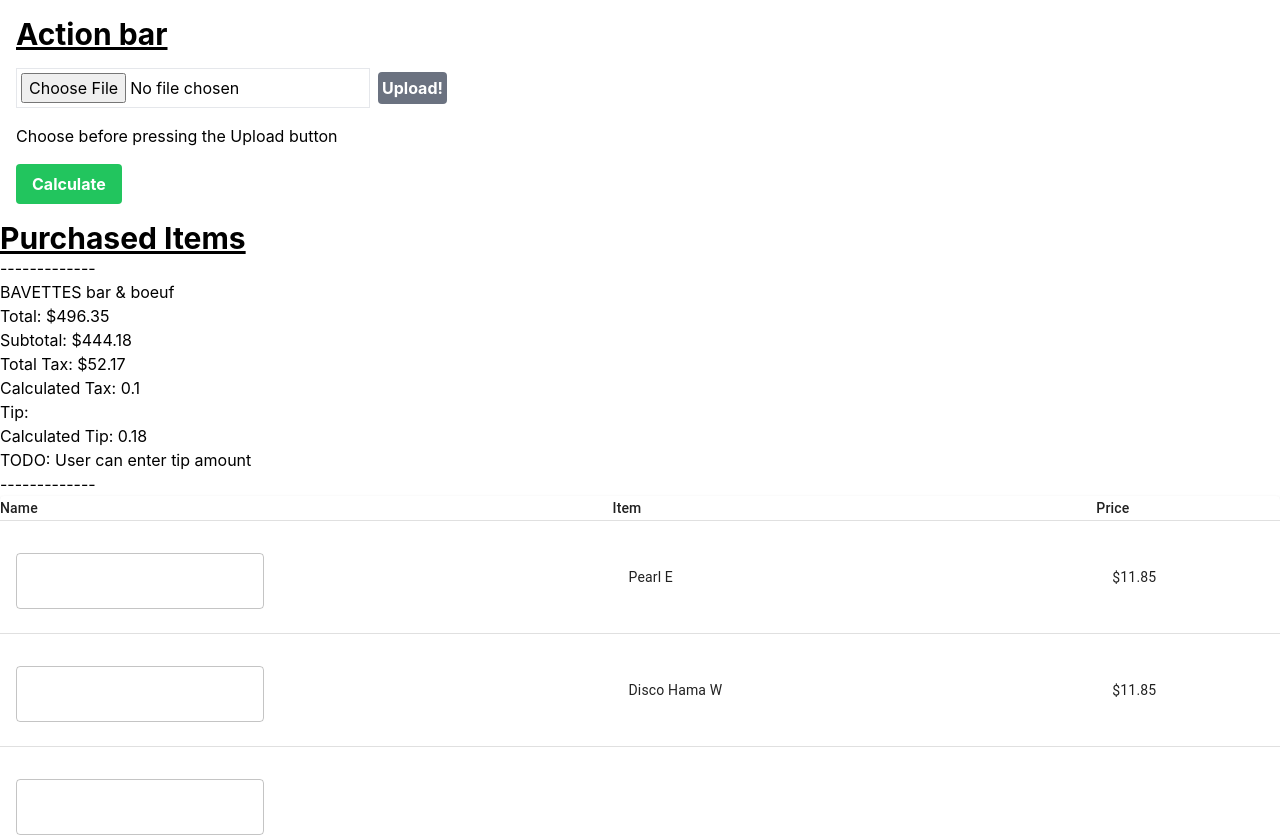
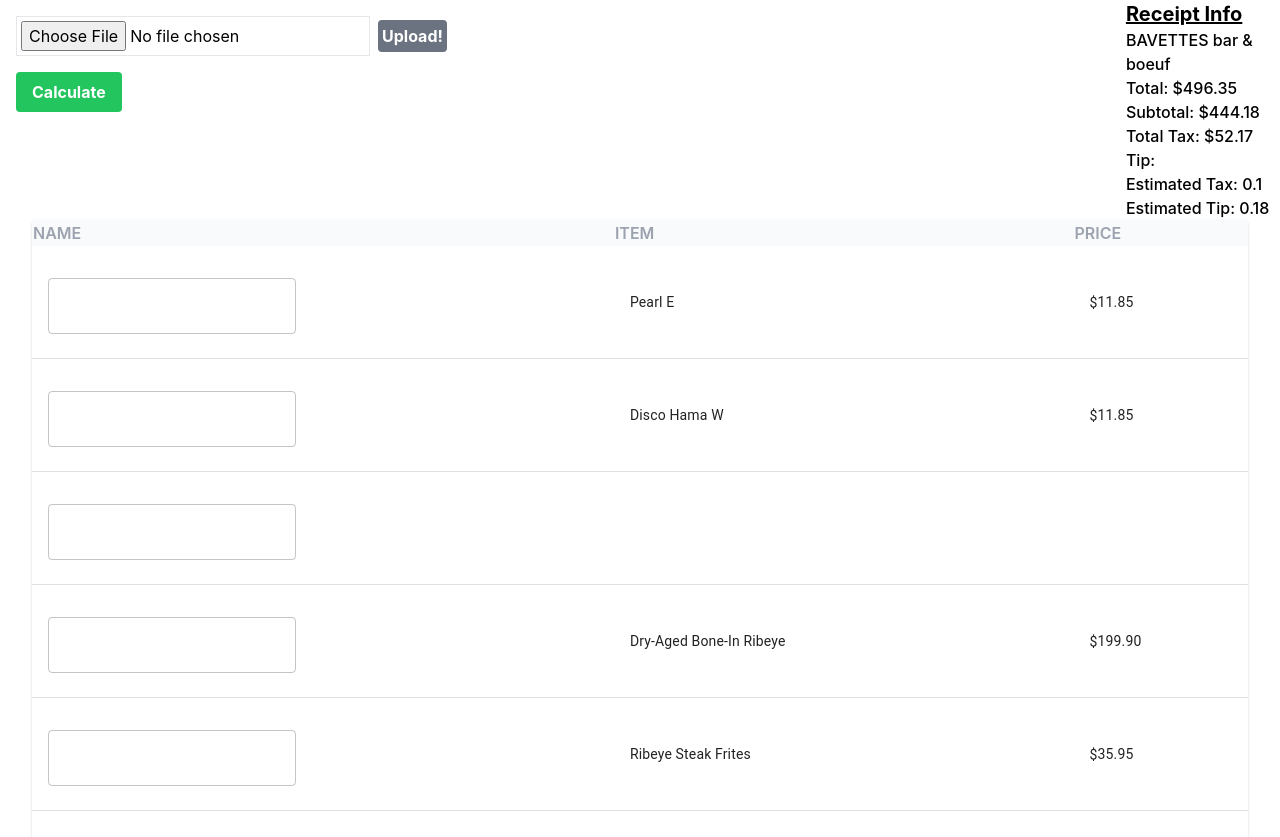
Before and after one commit to vinhle000/receipt-splitter, a React (Create React App) app in the folder client/: page / in a window 1280 px wide. Shown: the top 837 px of the page. Built offline with nearby package versions, Linux system fonts and the light colour scheme.

Commit message:
Added more styling to client

```diff
--- a/client/src/App.js
+++ b/client/src/App.js
@@ -45,6 +45,7 @@ function App() {
 
   return (
     <>
+    <div className='TopBarContainer  flex justify-between md:container md:mx-auto ' >
       <ActionBar
         purchasedItems={purchasedItems}
         setPurchasedItems={setPurchasedItems}
@@ -62,22 +63,21 @@ function App() {
       />
 
       {receiptInfo && (
-        <div className='ReceiptInfoContainer'>
-          <h1 className='text-3xl font-bold underline'>Purchased Items</h1>
-          <h1>-------------</h1>
+        <div className='ReceiptInfoContainer text-r font-medium text-black '>
+          <h1 className='text-xl font-bold underline'>Receipt Info</h1>
           {receiptInfo["Merchant Name"].length > 0 && <h1>{receiptInfo["Merchant Name"]}</h1>}
           <h2>{`Total: ${receiptInfo.Total}`}</h2>
           <h3>{`Subtotal: ${receiptInfo.Subtotal}`}</h3>
           <h3>{`Total Tax: ${receiptInfo["Total Tax"]}`}</h3>
-          {taxRate && <h3>{`Calculated Tax: ${taxRate}`}</h3>}
-          <h3>{`Tip: ${receiptInfo["Tip"]}`}</h3>
-          {tipRate && <h3>{`Calculated Tip: ${tipRate}`}</h3>}
-          <h3>{`TODO: User can enter tip amount`}</h3>
-          <h1>-------------</h1>
+          <h3>{`Tip: ${receiptInfo["Tip"]}`}</h3> <textField></textField>
+          {taxRate && <h3>{`Estimated Tax: ${taxRate}`}</h3>}
+          {tipRate && <h3>{`Estimated Tip: ${tipRate}`}</h3>}
         </div>
       )}
+    </div>
 
-      <div className='PurchasedItemsContainer'>
+
+      <div className='PurchasedItemsContainer text-r md:container md:mx-auto px-8'>
         <ItemsTable
           purchasedItems={purchasedItems}
           updatedPurchasedItems={updatedPurchasedItems}
@@ -87,24 +87,10 @@ function App() {
         />
       </div>
 
-
       <h1 className='text-3xl font-bold underline'>User Totals</h1>
-      <h3>Totals</h3>
-
       <div className='UserInfoListContainer'>
-        <UserInfoList/>
+        <UserInfoList userInfo={userInfo}/>
       </div>
-
-
-
-{/*
-      {isAssignPersonModalOn &&
-        <AssignModal
-          setAssignModalOn={setAssignModalOn}
-          assignee={assignee}
-          setAssignee={setAssignee}
-          assignPersonToSelectedItems={assignPersonToSelectedItems}
-        />} */}
 
       </>
 
--- a/client/src/components/ActionBar.js
+++ b/client/src/components/ActionBar.js
@@ -17,10 +17,6 @@ function ActionBar ({
   setTipRate,
   selectedFile,
   onFileChange,
-
-
-
-  // handleCalculate,
 }) {
 
 
@@ -113,15 +109,14 @@ function ActionBar ({
     } else {
       return (
         <div className="mt-4">
-          <h4>Choose before pressing the Upload button</h4>
+          {/* <h4>Choose before pressing the Upload button</h4> */}
         </div>
       );
     }
   };
 
   return (
-    <div className='ActionBarContainer p-4'>
-      <h1 className='text-3xl font-bold underline mb-4'>Action bar</h1>
+    <div className='ActionBarContainer p-4  md:container md:mx-auto basis-04'>
 
       {/* File upload section */}
       <div className="mb-4">
--- a/client/src/components/ItemsTable.js
+++ b/client/src/components/ItemsTable.js
@@ -77,7 +77,7 @@ const headCells = [
 
   function PurchasedItemsTabledHead({numSelected, rowCount}) {
   return (
-    <TableHead>
+    <TableHead >
       {/* <TableCell padding="checkbox">
         <Checkbox
           indeterminate={numSelected > 0 && numSelected < rowCount}
@@ -90,6 +90,8 @@ const headCells = [
       </TableCell> */}
       {headCells.map((headCell) => (
         <TableCell
+          // class='class="p-2 whitespace-nowrap"'
+          class="text-s font-semibold uppercase text-gray-400 bg-gray-50 text-left"
           key={headCell.id}
           align={headCell.numeric ? 'right' : 'left'}
           padding={headCell.disabledPadding ? 'none' : 'normal'}
@@ -102,17 +104,21 @@ const headCells = [
 }
 
 
-function ItemsTable({purchasedItems, updatedPurchasedItems, setUpdatedPurchasedItems, selected, setSelected}) {
+function ItemsTable({
+  purchasedItems,
+  updatedPurchasedItems,
+  setUpdatedPurchasedItems,
+  selected,
+  setSelected}) {
 
 
   const handleTextFieldChange = (rowIndex, change) => {
     const updatedItems = updatedPurchasedItems;
     const username = change.fieldValue;
-    updatedItems[rowIndex][change.fieldName] = username.toUpperCase();
+    updatedItems[rowIndex][change.fieldName] = username;
 
     console.log('>>>>>> ROW updated to: ', updatedItems[rowIndex].user)
     setUpdatedPurchasedItems(updatedItems)
-
   }
 
   const isSelected = (name) => selected.indexOf(name) !== -1;
@@ -145,11 +151,12 @@ function ItemsTable({purchasedItems, updatedPurchasedItems, setUpdatedPurchasedI
           numSelected={selected.length}
           rowCount={purchasedItems.length}
         />
-        <TableBody>
+        <TableBody class="text-sm divide-y divide-gray-100 ">
           {purchasedItems.map((row, index) => {
             const isItemSelected = isSelected(row.id);
             return (
               <TableRow
+              // class="w-10 h-10 flex-shrink-0 mr-2 sm:mr-3"
                 hover
                 onClick={(event) => handleSelectedItem(event, row.id)}
                 role="checkbox"
@@ -174,14 +181,17 @@ function ItemsTable({purchasedItems, updatedPurchasedItems, setUpdatedPurchasedI
                   rowIndex={index}
                   handleTextFieldChange={handleTextFieldChange}
                 />
-                <TableCell component="th" scope="row">
+                <TableCell
+                  component="th"
+                  scope="row"
+                >
                   {row.description}
                 </TableCell>
                 {/* TODO: Either seperate price and quantity into individual items on server,
                  or handle here with a child list or some type of split button to make more items*/}
                 {/* <TableCell align="right">{row.price}</TableCell> */}
                 {/* <TableCell align="right">{row.quantity}</TableCell> */}
-                <TableCell align="left">{row.totalPrice}</TableCell>
+                <TableCell>{row.totalPrice}</TableCell>
 
               </TableRow>
             )
--- a/client/src/components/userInfoCard.js
+++ /dev/null
@@ -1,32 +0,0 @@
-import  React, {useState} from 'react';
-import Card from '@mui/material/Card';
-import CardActions from '@mui/material/CardActions';
-import CardContent from '@mui/material/CardContent';
-import Button from '@mui/material/Button';
-import Typography from '@mui/material/Typography';
-
-
-function UserInfoCard({username, data}) {
-
-  return (
-    <Card variant="outlined">
-      <CardContent>
-        <Typography variant="h5" component="div">{username}</Typography>
-        <Typography variant="body2">
-          Subtotal: {`$${data.subtotal}`}
-          <br />
-          Tax: {`$${data.tax}`}
-          <br />
-          Tip: {`$${data.tip}`}
-          <br />
-         </Typography>
-         <Typography variant="h7" component="div">  TOTAL: {`$${data.owedTotal}`} </Typography>
-      </CardContent>
-      {/* <CardActions>
-        <Button size="small">Send Request</Button>
-      </CardActions> */}
-    </Card>
-  )
-}
-
-export default UserInfoCard;
--- a/client/src/components/userInfoList/UserInfoCard.js
+++ b/client/src/components/userInfoList/UserInfoCard.js
@@ -4,7 +4,7 @@ import CardActions from '@mui/material/CardActions';
 import CardContent from '@mui/material/CardContent';
 import Button from '@mui/material/Button';
 import Typography from '@mui/material/Typography';
-
+import _ from 'lodash';
 
 function UserInfoCard({username, data}) {
 
@@ -12,16 +12,23 @@ function UserInfoCard({username, data}) {
 
     <Card variant="outlined">
       <CardContent>
-        <Typography variant="h5" component="div">{username}</Typography>
-        <Typography variant="body2">
-          Subtotal: {`$${data.subtotal}`}
-          <br />
-          Tax: {`$${data.tax}`}
-          <br />
-          Tip: {`$${data.tip}`}
-          <br />
-         </Typography>
-         <Typography variant="h7" component="div">  TOTAL: {`$${data.owedTotal}`} </Typography>
+
+        <div className="max-w-md mx-auto bg-white rounded-xl shadow-md overflow-hidden md:max-w-2xl m-5">
+        <div className="p-8 flex">
+            <div className="pr-4 w-/10">
+              <p className="text-3xl font-bold">{username}</p>
+            </div>
+            <div>
+            <div className="uppercase tracking-wide text-sm text-indigo-500 ">Subtotal:
+              <text className="font-semibold">
+                {`$${data.subtotal}`}
+              </text>
+            </div>
+            <p className="mt-2 text-gray-500"> Tax: {`$${data.tax}`}</p>
+            <p className="mt-2 text-gray-500">Tip: {`$${data.tip}`}</p>
+            </div>
+        </div>
+        </div>
       </CardContent>
       {/* <CardActions>
         <Button size="small">Send Request</Button>
--- a/client/src/components/userInfoList/UserInfoList.js
+++ b/client/src/components/userInfoList/UserInfoList.js
@@ -7,16 +7,16 @@ import Typography from '@mui/material/Typography';
 
 import UserInfoCard from './UserInfoCard';
 
-function UserInfoList({userTotals, data}) {
+function UserInfoList({userInfo, data}) {
   let remainderTotalInfoCard = null;
 
   return (
-    <div>
+    <ul className='UserInfoListContainer'>
 
-      {userTotals && (
-        Object.entries(userTotals).map( (item, index) => {
+      {userInfo && (
+        Object.entries(userInfo).map( (item, index) => {
           if ( item[0] === '') {
-            remainderTotalInfoCard = <UserInfoCard username="Remaining Total" data={item[1]}/>
+            remainderTotalInfoCard = <UserInfoCard username="Remaining Total" data={item[1]} key={index}/>
           } else {
             return <UserInfoCard username={item[0]} data={item[1]} />
           }
@@ -25,7 +25,7 @@ function UserInfoList({userTotals, data}) {
       )}
       {remainderTotalInfoCard}
 
-    </div>
+    </ul>
   )
 }
 
```
